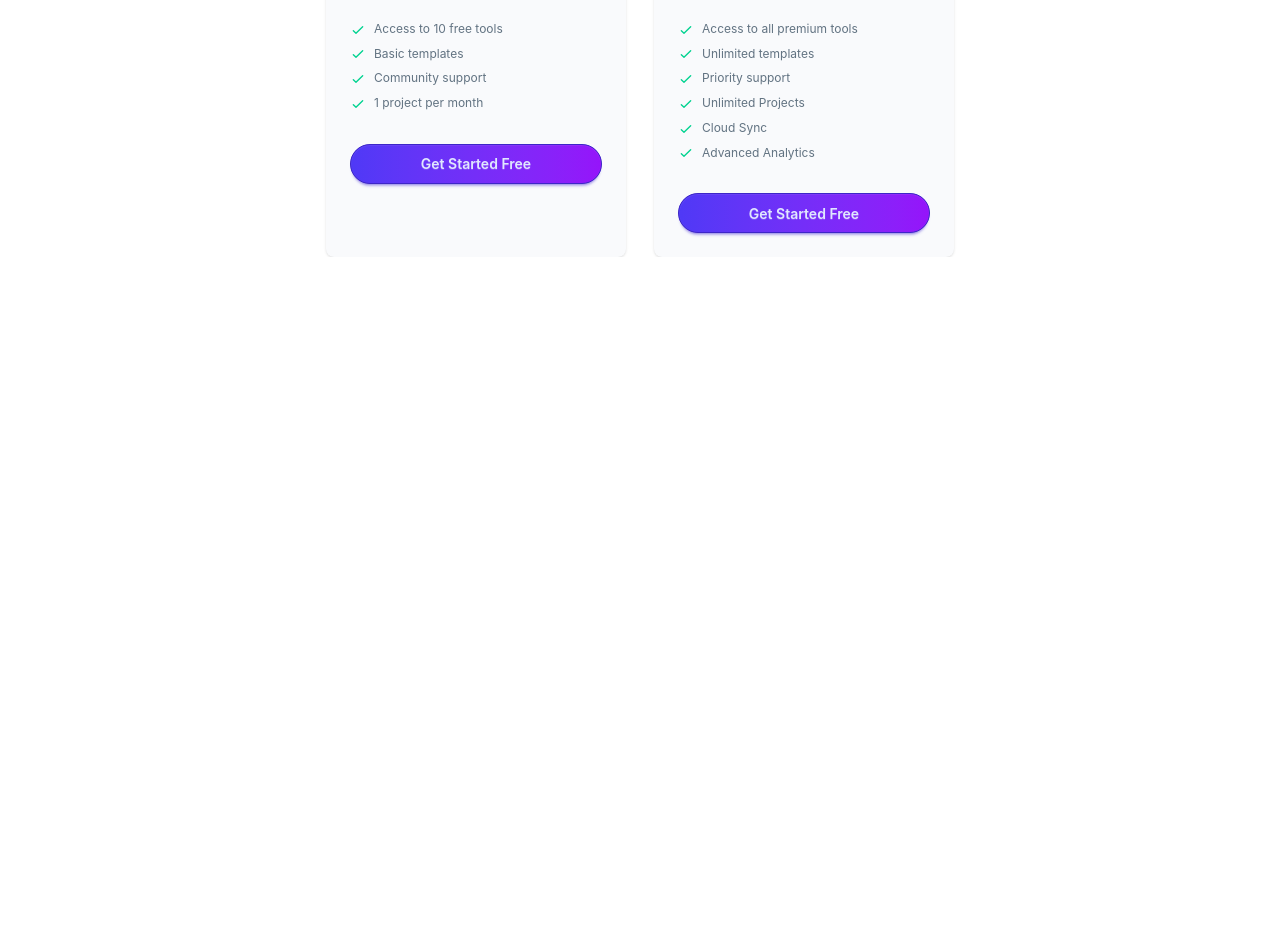
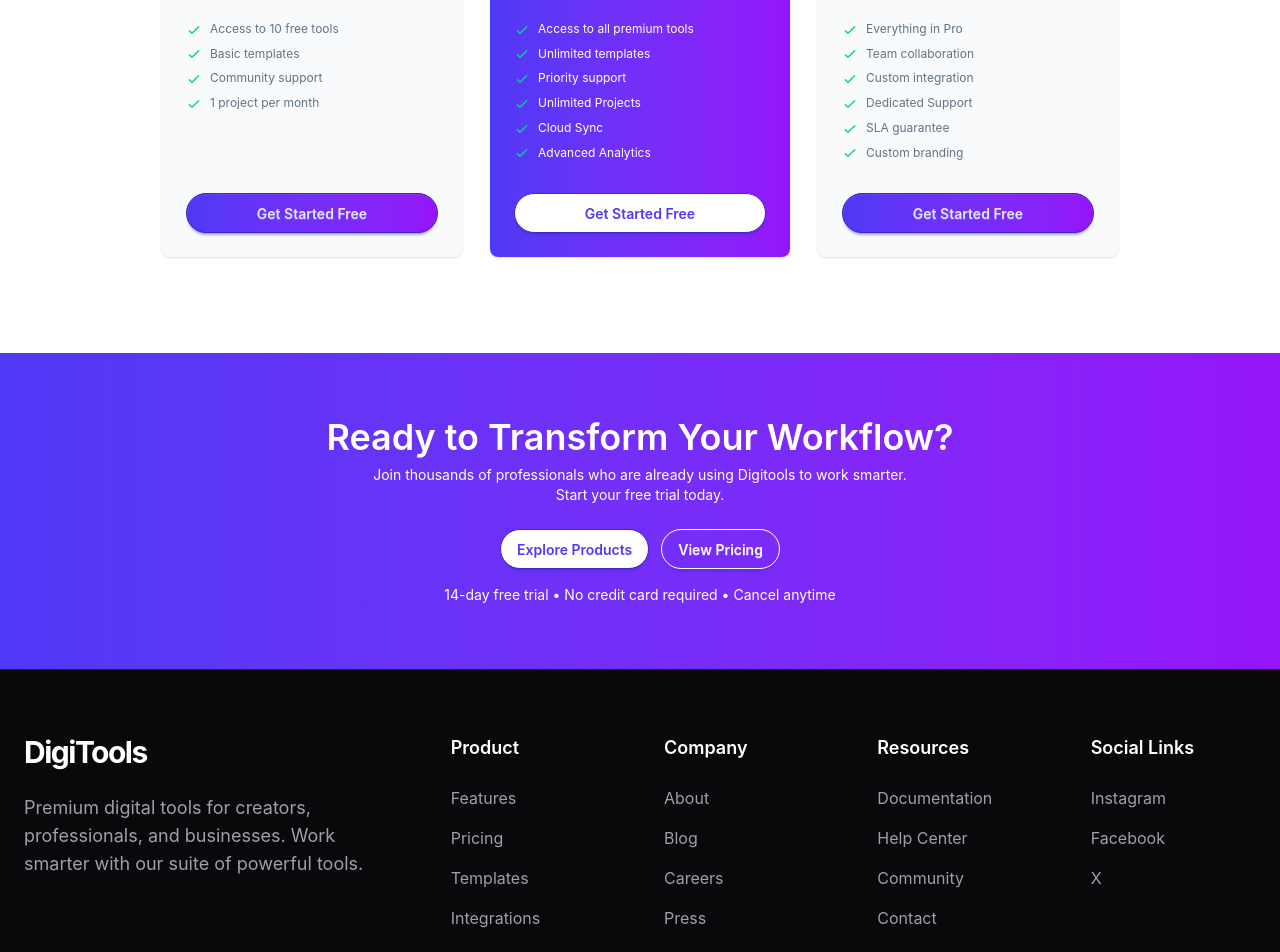
Before and after one commit to Farhan1471/digitools-platform, a React (Vite) app: page / in a window 1280 px wide. Shown: the part 1680-2632 px from the top of the page. Before the commit the page ends 1937 px from the top, so only its background shows below. Built offline with nearby package versions, Linux system fonts and the light colour scheme.

Commit message:
Skeleton Design final

```diff
--- a/src/App.jsx
+++ b/src/App.jsx
@@ -4,16 +4,20 @@ import Banner from './components/Banner/Banner'
 import Stats from './components/Stats/Stats'
 import Feature from './components/Feature/Feature'
 import Pricing from './components/Pricing/Pricing'
+import Workflow from './components/Workflow/Workflow'
+import Footer from './components/Footer/Footer'
 import './App.css'
 
 const App = () => {
   return (
     <>
-      <Navbar />
-      <Banner />
+      <Navbar/>
+      <Banner/>
       <Stats/>
       <Feature/>
       <Pricing/>
+      <Workflow/>
+      <Footer/>
     </>
   )
 }
--- /dev/null
+++ b/src/components/Footer/Footer.jsx
@@ -0,0 +1,133 @@
+const Footer = () => {
+  return (
+    <footer className="bg-zinc-950 border-t border-red-900/50 pt-16 pb-10">
+      <div className="max-w-7xl mx-auto px-6">
+        <div className="grid grid-cols-1 md:grid-cols-12 gap-12">
+          <div className="md:col-span-4">
+            <div className="mb-6">
+              <h2 className="text-3xl font-bold tracking-tighter text-white">
+                DigiTools
+              </h2>
+            </div>
+
+            <p className="text-zinc-400 text-lg max-w-md">
+              Premium digital tools for creators, professionals, and businesses. Work smarter with our suite of powerful tools.
+            </p>
+
+          </div>
+
+          <div className="md:col-span-2">
+            <h3 className="text-white font-semibold mb-6 text-lg">Product</h3>
+            <ul className="space-y-4 text-zinc-400">
+              <li>
+                <a href="#" className="hover:text-white transition">
+                  Features
+                </a>
+              </li>
+              <li>
+                <a href="#" className="hover:text-white transition">
+                  Pricing
+                </a>
+              </li>
+              <li>
+                <a href="#" className="hover:text-white transition">
+                  Templates
+                </a>
+              </li>
+              <li>
+                <a href="#" className="hover:text-white transition">
+                  Integrations
+                </a>
+              </li>
+            </ul>
+          </div>
+
+          <div className="md:col-span-2">
+            <h3 className="text-white font-semibold mb-6 text-lg">Company</h3>
+            <ul className="space-y-4 text-zinc-400">
+              <li>
+                <a href="#" className="hover:text-white transition">
+                  About
+                </a>
+              </li>
+              <li>
+                <a href="#" className="hover:text-white transition">
+                  Blog
+                </a>
+              </li>
+              <li>
+                <a href="#" className="hover:text-white transition">
+                  Careers
+                </a>
+              </li>
+              <li>
+                <a href="#" className="hover:text-white transition">
+                  Press
+                </a>
+              </li>
+            </ul>
+          </div>
+
+          <div className="md:col-span-2">
+            <h3 className="text-white font-semibold mb-6 text-lg">Resources</h3>
+            <ul className="space-y-4 text-zinc-400">
+              <li>
+                <a href="#" className="hover:text-white transition">
+                  Documentation
+                </a>
+              </li>
+              <li>
+                <a href="#" className="hover:text-white transition">
+                  Help Center
+                </a>
+              </li>
+              <li>
+                <a href="#" className="hover:text-white transition">
+                  Community
+                </a>
+              </li>
+              <li>
+                <a href="#" className="hover:text-white transition">
+                  Contact
+                </a>
+              </li>
+            </ul>
+          </div>
+
+          <div className="md:col-span-2">
+            <h3 className="text-white font-semibold mb-6 text-lg">Social Links</h3>
+            <ul className="space-y-4 text-zinc-400">
+              <li>
+                <a href="#" className="hover:text-white transition">
+                  Instagram
+                </a>
+              </li>
+              <li>
+                <a href="#" className="hover:text-white transition">
+                  Facebook
+                </a>
+              </li>
+              <li>
+                <a href="#" className="hover:text-white transition">
+                  X
+                </a>
+              </li>
+            </ul>
+          </div>
+        </div>
+
+        <div className="mt-16 pt-8 border-t border-zinc-800 flex flex-col md:flex-row items-center justify-between gap-4 text-sm text-zinc-500">
+          <div>© {new Date().getFullYear()} DigiTools. All rights reserved.</div>
+
+          <div className="flex gap-6">
+            <a>Privacy Policy</a>
+            <a>Terms of Service</a>
+            <a>Cookies</a>
+          </div>
+        </div>
+      </div>
+    </footer>
+  );
+};
+
+export default Footer;
--- a/src/components/Pricing/Pricing.jsx
+++ b/src/components/Pricing/Pricing.jsx
@@ -1,8 +1,3 @@
-// import UserIcon from "../../assets/user.png";
-// import PackageIcon from "../../assets/package.png";
-// import RocketIcon from "../../assets/rocket.png";
-
-
 const Pricing = () => {
   return (
     <div className="mt-24">
@@ -13,7 +8,7 @@ const Pricing = () => {
 
         <div className="flex justify-center gap-7">
             <div className="card w-96 bg-[#F9FAFC] shadow-sm max-w-[300px]">
-                <div className="card-body">
+                <div className="card-body flex flex-col">
                     <div className="">
                         <h2 className="text-2xl font-semibold mb-1">Starter</h2>
                         <p className="text-[#627382FF] mb-2">Perfect for getting started</p>
@@ -37,42 +32,82 @@ const Pricing = () => {
                             <span className="text-[#627382FF]">1 project per month</span>
                         </li>
                     </ul>
-                    <div className="mt-6">
+                    <div className="mt-auto">
                         <button className="btn btn-primary rounded-full w-full bg-gradient-to-r from-[#4f39f6] to-[#9514fa]">Get Started Free</button>
                     </div>
                 </div>
             </div>
-            <div className="card w-96 bg-[#F9FAFC] shadow-sm max-w-[300px]">
+
+            <div className="card w-96 bg-gradient-to-r from-[#4f39f6] to-[#9514fa] shadow-sm max-w-[300px] text-white">
                 <div className="card-body">
                     <div className="">
                         <h2 className="text-2xl font-semibold mb-1">Pro</h2>
-                        <p className="text-[#627382FF] mb-2">Best for professionals</p>
-                        <p className="text-[#627382FF] mb-3"><span className="text-3xl text-black font-bold">$29</span>/Month</p>
+                        <p className="text-white mb-2">Best for professionals</p>
+                        <p className="text-white mb-3"><span className="text-3xl text-white font-bold">$29</span>/Month</p>
                     </div>
                     <ul className="flex flex-col gap-2 text-xs">
                         <li>
                             <svg xmlns="http://www.w3.org/2000/svg" className="size-4 me-2 inline-block text-success" fill="none" viewBox="0 0 24 24" stroke="currentColor"><path strokeLinecap="round" strokeLinejoin="round" strokeWidth="2" d="M5 13l4 4L19 7" /></svg>
-                            <span className="text-[#627382FF]">Access to all premium tools</span>
+                            <span className="text-white">Access to all premium tools</span>
                         </li>
                         <li>
                             <svg xmlns="http://www.w3.org/2000/svg" className="size-4 me-2 inline-block text-success" fill="none" viewBox="0 0 24 24" stroke="currentColor"><path strokeLinecap="round" strokeLinejoin="round" strokeWidth="2" d="M5 13l4 4L19 7" /></svg>
-                            <span className="text-[#627382FF]">Unlimited templates</span>
+                            <span className="text-white">Unlimited templates</span>
                         </li>
                         <li>
                             <svg xmlns="http://www.w3.org/2000/svg" className="size-4 me-2 inline-block text-success" fill="none" viewBox="0 0 24 24" stroke="currentColor"><path strokeLinecap="round" strokeLinejoin="round" strokeWidth="2" d="M5 13l4 4L19 7" /></svg>
-                            <span className="text-[#627382FF]">Priority support</span>
+                            <span className="text-white">Priority support</span>
                         </li>
                         <li>
                             <svg xmlns="http://www.w3.org/2000/svg" className="size-4 me-2 inline-block text-success" fill="none" viewBox="0 0 24 24" stroke="currentColor"><path strokeLinecap="round" strokeLinejoin="round" strokeWidth="2" d="M5 13l4 4L19 7" /></svg>
-                            <span className="text-[#627382FF]">Unlimited Projects</span>
+                            <span className="text-white">Unlimited Projects</span>
                         </li>
                         <li>
                             <svg xmlns="http://www.w3.org/2000/svg" className="size-4 me-2 inline-block text-success" fill="none" viewBox="0 0 24 24" stroke="currentColor"><path strokeLinecap="round" strokeLinejoin="round" strokeWidth="2" d="M5 13l4 4L19 7" /></svg>
-                            <span className="text-[#627382FF]">Cloud Sync</span>
+                            <span className="text-white">Cloud Sync</span>
                         </li>
                         <li>
                             <svg xmlns="http://www.w3.org/2000/svg" className="size-4 me-2 inline-block text-success" fill="none" viewBox="0 0 24 24" stroke="currentColor"><path strokeLinecap="round" strokeLinejoin="round" strokeWidth="2" d="M5 13l4 4L19 7" /></svg>
-                            <span className="text-[#627382FF]">Advanced Analytics</span>
+                            <span className="text-white">Advanced Analytics</span>
+                        </li>
+                    </ul>
+                    <div className="mt-6">
+                        <button className="btn btn-primary rounded-full w-full bg-white text-[#4f39f6]">Get Started Free</button>
+                    </div>
+                </div>
+            </div>
+
+            <div className="card w-96 bg-[#F9FAFC] shadow-sm max-w-[300px]">
+                <div className="card-body">
+                    <div className="">
+                        <h2 className="text-2xl font-semibold mb-1">Enterprise</h2>
+                        <p className="text-[#627382FF] mb-2">For teams and businesses</p>
+                        <p className="text-[#627382FF] mb-3"><span className="text-3xl text-black font-bold">$99</span>/Month</p>
+                    </div>
+                    <ul className="flex flex-col gap-2 text-xs">
+                        <li>
+                            <svg xmlns="http://www.w3.org/2000/svg" className="size-4 me-2 inline-block text-success" fill="none" viewBox="0 0 24 24" stroke="currentColor"><path strokeLinecap="round" strokeLinejoin="round" strokeWidth="2" d="M5 13l4 4L19 7" /></svg>
+                            <span className="text-[#627382FF]">Everything in Pro</span>
+                        </li>
+                        <li>
+                            <svg xmlns="http://www.w3.org/2000/svg" className="size-4 me-2 inline-block text-success" fill="none" viewBox="0 0 24 24" stroke="currentColor"><path strokeLinecap="round" strokeLinejoin="round" strokeWidth="2" d="M5 13l4 4L19 7" /></svg>
+                            <span className="text-[#627382FF]">Team collaboration</span>
+                        </li>
+                        <li>
+                            <svg xmlns="http://www.w3.org/2000/svg" className="size-4 me-2 inline-block text-success" fill="none" viewBox="0 0 24 24" stroke="currentColor"><path strokeLinecap="round" strokeLinejoin="round" strokeWidth="2" d="M5 13l4 4L19 7" /></svg>
+                            <span className="text-[#627382FF]">Custom integration</span>
+                        </li>
+                        <li>
+                            <svg xmlns="http://www.w3.org/2000/svg" className="size-4 me-2 inline-block text-success" fill="none" viewBox="0 0 24 24" stroke="currentColor"><path strokeLinecap="round" strokeLinejoin="round" strokeWidth="2" d="M5 13l4 4L19 7" /></svg>
+                            <span className="text-[#627382FF]">Dedicated Support</span>
+                        </li>
+                        <li>
+                            <svg xmlns="http://www.w3.org/2000/svg" className="size-4 me-2 inline-block text-success" fill="none" viewBox="0 0 24 24" stroke="currentColor"><path strokeLinecap="round" strokeLinejoin="round" strokeWidth="2" d="M5 13l4 4L19 7" /></svg>
+                            <span className="text-[#627382FF]">SLA guarantee</span>
+                        </li>
+                        <li>
+                            <svg xmlns="http://www.w3.org/2000/svg" className="size-4 me-2 inline-block text-success" fill="none" viewBox="0 0 24 24" stroke="currentColor"><path strokeLinecap="round" strokeLinejoin="round" strokeWidth="2" d="M5 13l4 4L19 7" /></svg>
+                            <span className="text-[#627382FF]">Custom branding</span>
                         </li>
                     </ul>
                     <div className="mt-6">
@@ -80,7 +115,6 @@ const Pricing = () => {
                     </div>
                 </div>
             </div>
-
         </div>
     </div>
   );
--- /dev/null
+++ b/src/components/Workflow/Workflow.jsx
@@ -0,0 +1,26 @@
+const Workflow = () => {
+  return (
+    <div className="mt-24">
+        <div className="hero bg-gradient-to-r from-[#4f39f6] to-[#9514fa] py-12">
+            <div className="hero-content text-center text-white">
+                <div className="">
+                    <h1 className="text-4xl font-semibold">Ready to Transform Your Workflow?</h1>
+                    <p className="pt-2 pb-6 text-sm">
+                        Join thousands of professionals who are already using Digitools to work smarter. <br /> Start your free trial today.
+                    </p>
+                    <div className="flex gap-3 justify-center">
+                        <button className="btn btn-primary rounded-full bg-white text-[#4f39f6]">Explore Products</button>
+                        <button className="btn btn-primary rounded-full bg-transparent border-white text-white">View Pricing</button>
+                    </div>
+
+                    <div>
+                        <p className="text-sm pt-4">14-day free trial • No credit card required • Cancel anytime</p>
+                    </div>
+                </div>
+            </div>
+        </div>
+    </div>
+  );
+};
+
+export default Workflow;
```
